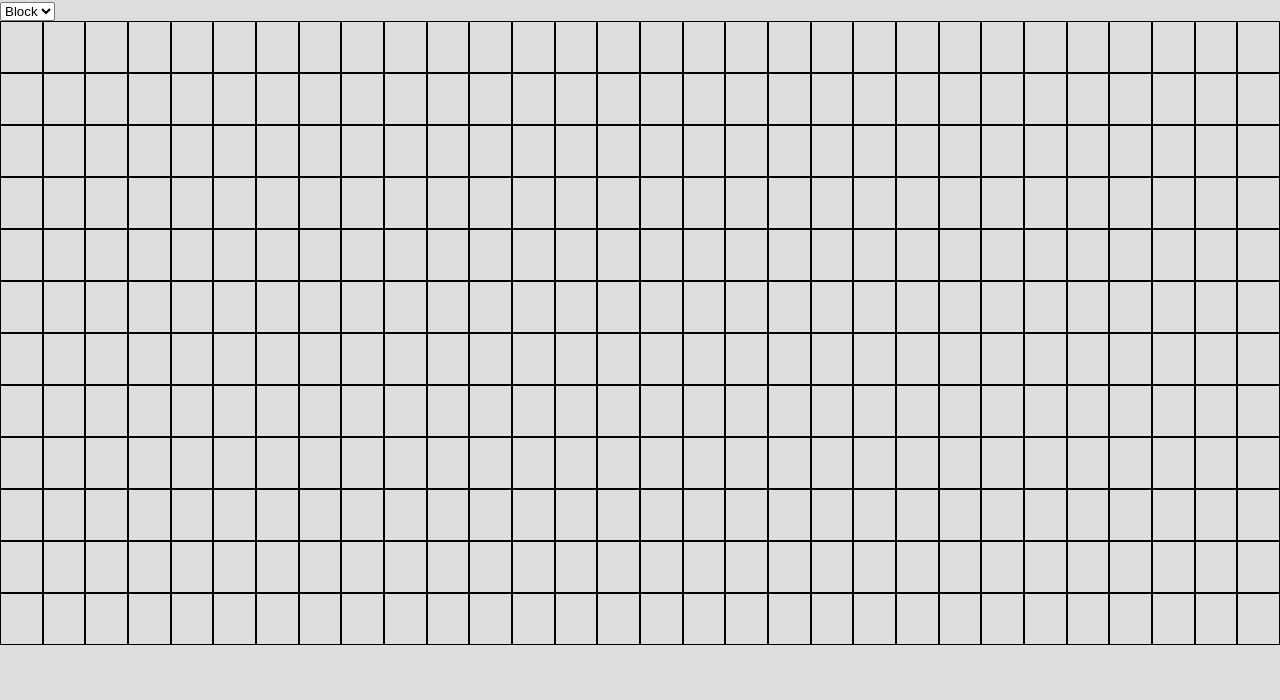
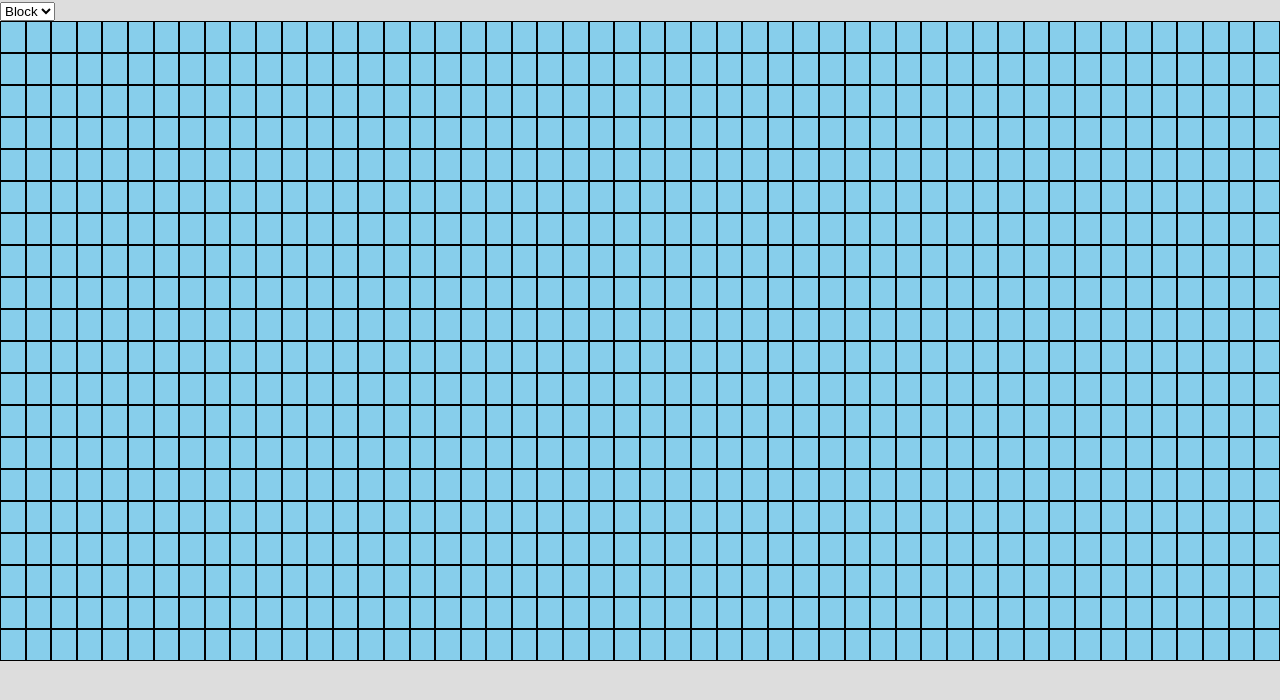
Before and after one commit to ShubhamBrody/Searching-Algorithms-Visualisation, a React (Create React App) app: page / in a window 1280 px wide. Shown: the top 700 px of the page. Built offline with nearby package versions, Linux system fonts and the light colour scheme.

Commit message:
Controls Smoothened

```diff
--- a/src/components/Grid/Box.js
+++ b/src/components/Grid/Box.js
@@ -17,6 +17,7 @@ function Box({
     block: "grey",
     start: "lightgreen",
     end: "red",
+    visited: "skyblue",
   };
 
   const colorset = {
@@ -24,6 +25,7 @@ function Box({
     block: 1,
     start: 2,
     end: 3,
+    visited: 4,
   };
 
   const color = colorCat[colorcode];
@@ -38,31 +40,41 @@ function Box({
 
   const onSubmitHandler = (e) => {
     console.log(i, j);
+    if(e.type==="mouseover" && e.ctrlKey===false) return;
     setGrid((grid) =>
       grid.map((item, I) => {
         return item.map((val, J) => {
-          if (selectval === "start" && I === start[0] && J === start[1]) {
+          if (selectval === "start" && I === start[0] && J === start[1] && e.altKey===false) {
             return 0;
           }
-          if (selectval === "end" && I === end[0] && J === end[1]) {
+          if (selectval === "end" && I === end[0] && J === end[1] && e.altKey===false) {
             return 0;
           }
           if (I === i && J === j) {
+            if(e.altKey===true) {
+                if(val===2) {
+                    setStart([-1,-1]);
+                }
+                else if(val===3) {
+                    setEnd([-1,-1]);
+                }
+                return 0;
+            }
             return colorset[selectval];
           }
           return val;
         });
       })
     );
-    if(selectval==="start") {
+    if(selectval==="start" && e.altKey===false) {
         setStart([i,j])
     }
-    if(selectval==="end") {
+    if(selectval==="end" && e.altKey===false) {
         setEnd([i,j])
     }
   };
 
-  return <div ref={reference} onClick={onSubmitHandler} style={s}></div>;
+  return <div ref={reference} onClick={onSubmitHandler} onMouseOver={onSubmitHandler} style={s}></div>;
 }
 
 export default Box;
--- a/src/components/Grid/Grid.js
+++ b/src/components/Grid/Grid.js
@@ -3,7 +3,7 @@ import GridMaker from './GridMaker';
 function Grid(props) {
     return (
         <div>
-            <GridMaker cols={30} rows={12} />
+            <GridMaker cols={50} rows={20} />
         </div>
     )
 }
--- a/src/components/Grid/GridMaker.js
+++ b/src/components/Grid/GridMaker.js
@@ -2,16 +2,16 @@ import Box from "./Box";
 import { useRef, useState } from "react";
 
 function GridMaker({ rows, cols }) {
-  const width = 50;
+  const width = 30;
   const [grid, setGrid] = useState(
-    Array(rows).fill(Array(cols).fill(0))
+    Array(rows).fill(Array(cols).fill(4))
   );
   const [selectval, setSelectval] = useState("block");
   var r = useRef(null);
   var refs = Array(rows).fill(Array(cols).fill(r));
   const [start, setStart] = useState([-1, -1]);
   const [end, setEnd] = useState([-1, -1]);
-  const colornames = ["normal", "block", "start", "end"];
+  const colornames = ["normal", "block", "start", "end", "visited"];
 
   return (
     <div>
```
Also changed, not shown: TODO.txt.
